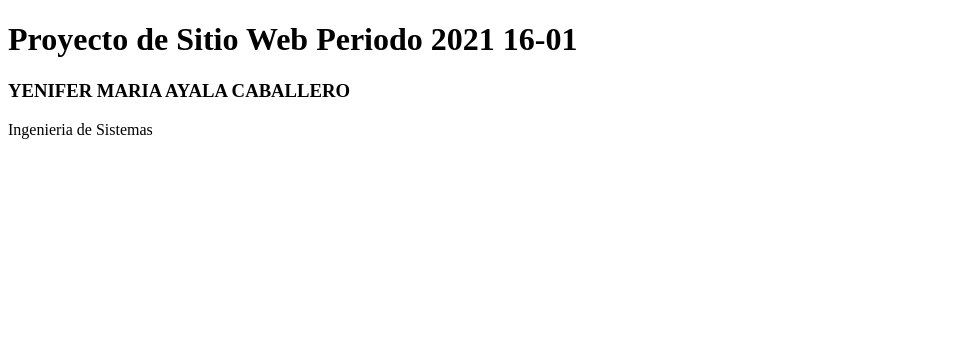
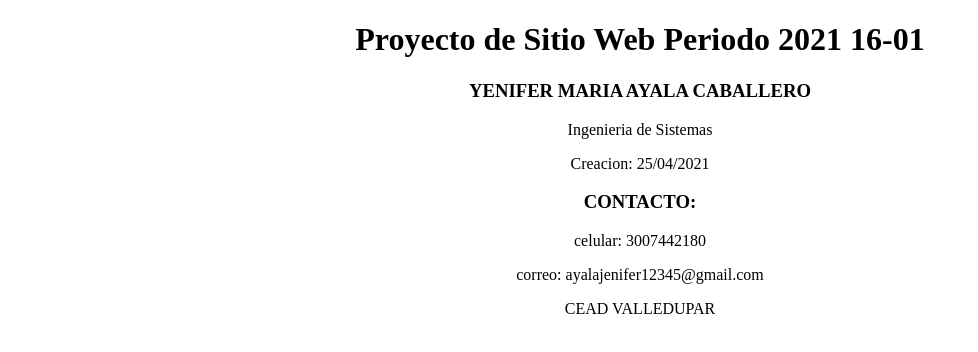
Before and after one commit to yenifer-ayala/DSW-YeniferAyala, a plain HTML site: page index.html in a window 1280 px wide. Shown: the whole page, without its empty margins (0-978 px from the left). Drawn offline with Linux system fonts and the light colour scheme.

Commit message:
PRIMER CAMBIO
Primera Actualizacion

```diff
--- a/index.html
+++ b/index.html
@@ -7,10 +7,21 @@
     <title>Document</title>
 </head>
 <body>
-    <h1>Proyecto de Sitio Web Periodo 2021 16-01</h1>
-    <h3>YENIFER MARIA AYALA CABALLERO</h3>
+    <center><h1>Proyecto de Sitio Web Periodo 2021 16-01</h1></center>
+    <center><h3>YENIFER MARIA AYALA CABALLERO</h3></center>
+    <CENter><p>
+        Ingenieria de Sistemas</br>
+        <p>
+            Creacion: 25/04/2021 </br>
+
+        <h3>CONTACTO:</h3>
+    </p>
+    celular: 3007442180 </br>
     <p>
-        Ingenieria de Sistemas <br>
+        correo: ayalajenifer12345@gmail.com </br>
     </p>
+    <p>
+        CEAD VALLEDUPAR
+    </p></CENter>
 </body>
 </html>
```
